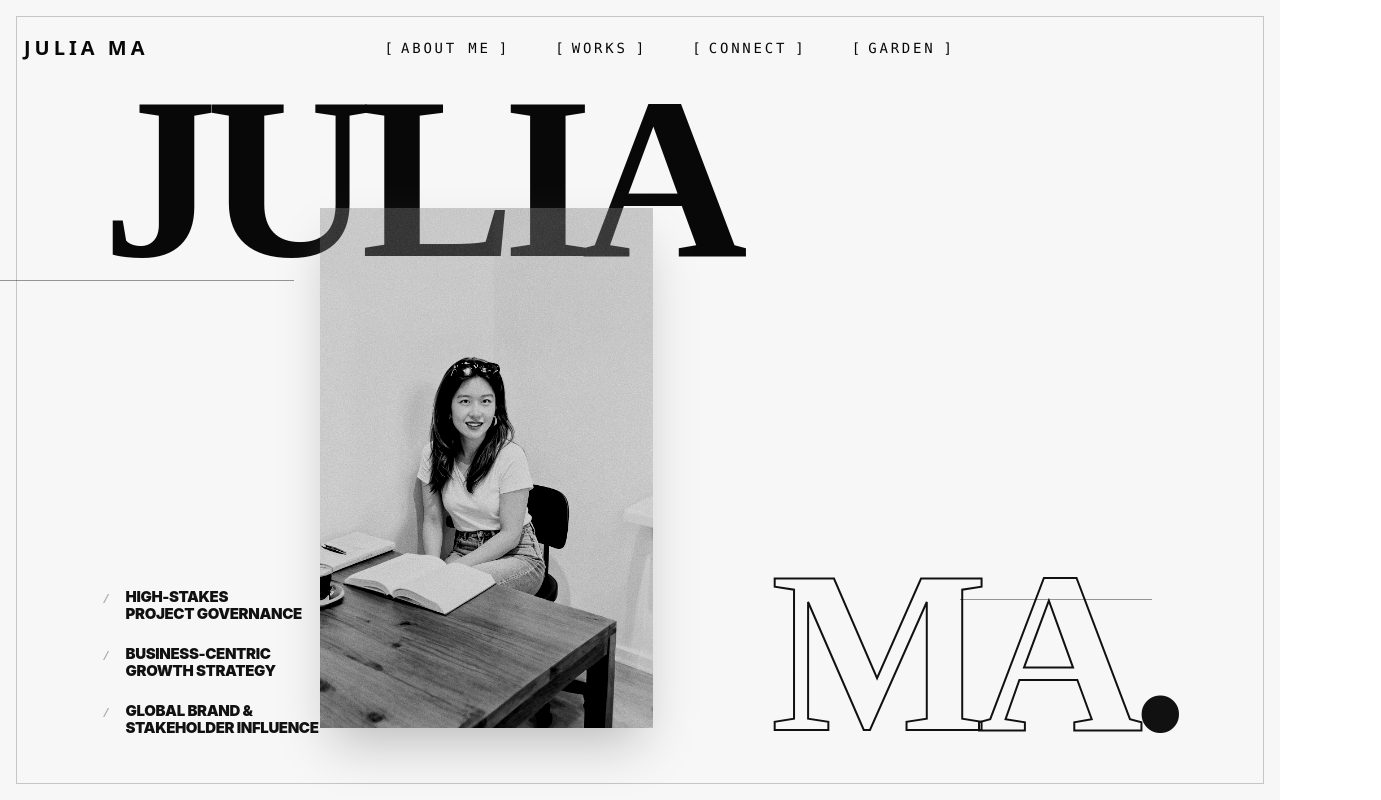
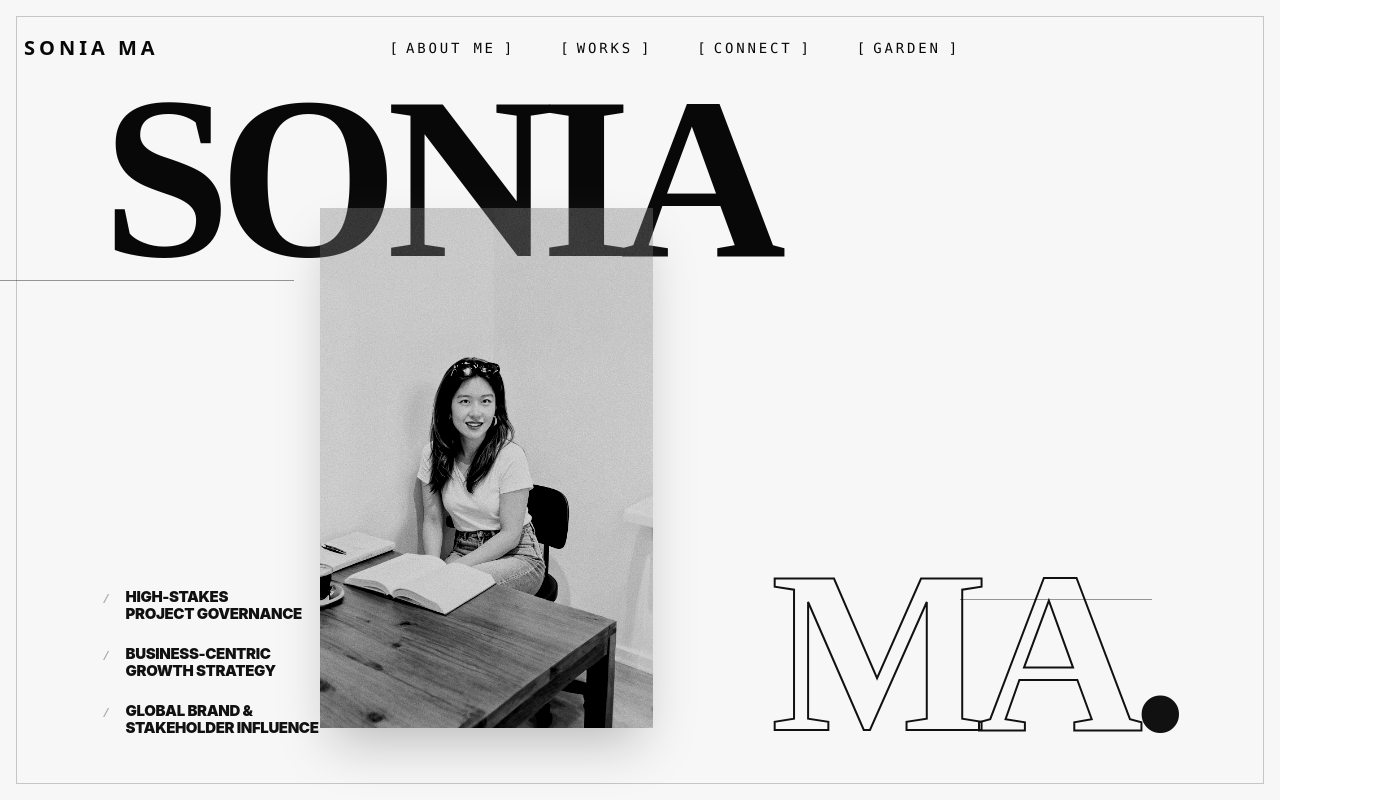
Before and after one commit to Julia991102/personal-space, a Next.js app: page / in a window 1280 px wide. Shown: the top 800 px of the page, 1381 px wide, since content can reach past the window. Built offline with nearby package versions, Linux system fonts and the light colour scheme; a web font is replaced by a local one.

Commit message:
更新了个人名字

```diff
--- a/app/components/Connect.tsx
+++ b/app/components/Connect.tsx
@@ -67,8 +67,8 @@ export default function Connect() {
           <a href="tel:+8617852843329" className="font-inter-black text-[10vw] md:text-[5.5vw] leading-[0.9] tracking-tighter hover:opacity-50 transition-opacity whitespace-nowrap">
             +86 178 5284 3329
           </a>
-          <a href="mailto:julia.ma991102@gmail.com" className="font-inter-black text-[6.5vw] md:text-[3.5vw] leading-[1.2] tracking-tighter hover:opacity-50 transition-opacity whitespace-nowrap mt-1 md:mt-2">
-            julia.ma991102@gmail.com
+          <a href="mailto:jma1999112@gmail.com" className="font-inter-black text-[6.5vw] md:text-[3.5vw] leading-[1.2] tracking-tighter hover:opacity-50 transition-opacity whitespace-nowrap mt-1 md:mt-2">
+          jma1999112@gmail.com
           </a>
 
           <div className="flex flex-wrap gap-8 md:gap-12 mt-8 font-mono text-[11px] tracking-[0.2em] uppercase font-bold">
@@ -84,7 +84,7 @@ export default function Connect() {
 
       <div className="w-full flex justify-center items-end mt-12 md:mt-0 z-10">
         <h2 ref={nameRef} className="font-inter-black text-[15.5vw] md:text-[23.5vw] leading-[0.75] tracking-[-0.04em] text-[#111] uppercase select-none whitespace-nowrap">
-          JULIA MA
+          SONIA MA
         </h2>
       </div>
 
@@ -92,7 +92,7 @@ export default function Connect() {
         <span className="mb-2 md:mb-0">BEIJING, CHINA: (UTC+8)</span>
         <span className="mb-2 md:mb-0 hidden md:block tracking-[0.3em]">DEVELOPMENT - VIBE CODING</span>
         <span className="text-left md:text-right leading-[1.5]">
-          2026 All Right Reserved. Julia Ma.<br/>
+          2026 All Right Reserved. Sonia Ma.<br/>
           Any Reproduction Without Permission Is Prohibited.
         </span>
       </div>
--- a/app/components/Hero.tsx
+++ b/app/components/Hero.tsx
@@ -63,7 +63,7 @@ export default function Hero() {
         <div className="absolute left-[10%] lg:left-[25%] top-[23%] lg:top-[26%] w-[65%] md:w-[40%] lg:w-[26%] h-[55vh] lg:h-[65vh] z-10">
         <Image
             src="/portfolio.jpg"
-            alt="Julia Ma"
+            alt="Sonia Ma"
             fill
             priority // 最高优先级加载，消灭首屏白屏
             sizes="(max-width: 768px) 65vw, (max-width: 1024px) 40vw, 26vw" // 告诉浏览器不同屏幕下的图片缩放尺寸，加载速度再提速
@@ -72,9 +72,9 @@ export default function Hero() {
         </div>
 
         {/* ================= 3. 巨型解构文本 ================= */}
-        {/* JULIA */}
+        {/* SONIA */}
         <h1 className="absolute top-[8%] left-[2%] lg:left-[8%] text-[25vw] lg:text-[18vw] font-bodoni font-black leading-none uppercase tracking-tighter mix-blend-difference text-white z-20 pointer-events-none">
-          JULIA
+          SONIA
         </h1>
 
         {/* MA. (极致排版修复版) */}
--- a/app/components/Navbar.tsx
+++ b/app/components/Navbar.tsx
@@ -87,7 +87,7 @@ export default function Navbar({
             className="group"
           >
             <span className="font-black text-lg md:text-xl tracking-[0.2em] text-white hover:opacity-60 transition-opacity uppercase whitespace-nowrap">
-              Julia Ma
+              Sonia Ma
             </span>
           </button>
         </div>
--- a/app/data.js
+++ b/app/data.js
@@ -1,6 +1,6 @@
 export const SITE_DATA = {
     profile: {
-      name: "Julia Ma",
+      name: "Sonia Ma",
       role: "Marketing Manager",
       bio: "Strategy. Insights. Code. Always learning, always building, always moving forward.",
       email: "your.email@example.com", // 替换为你的邮箱
```
